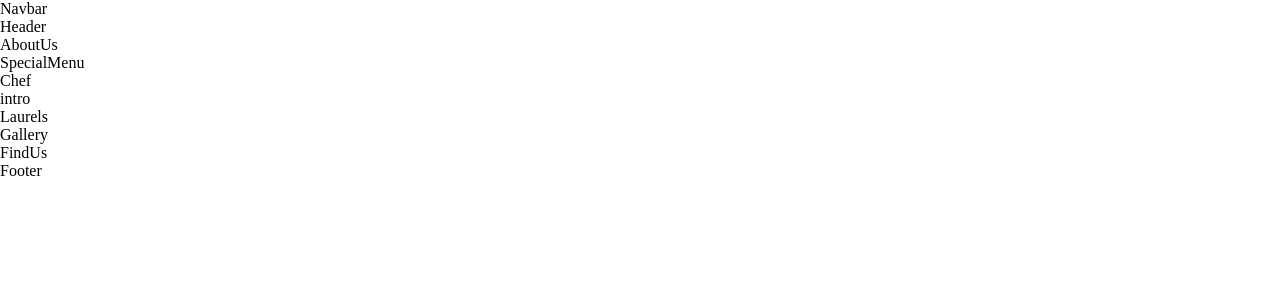
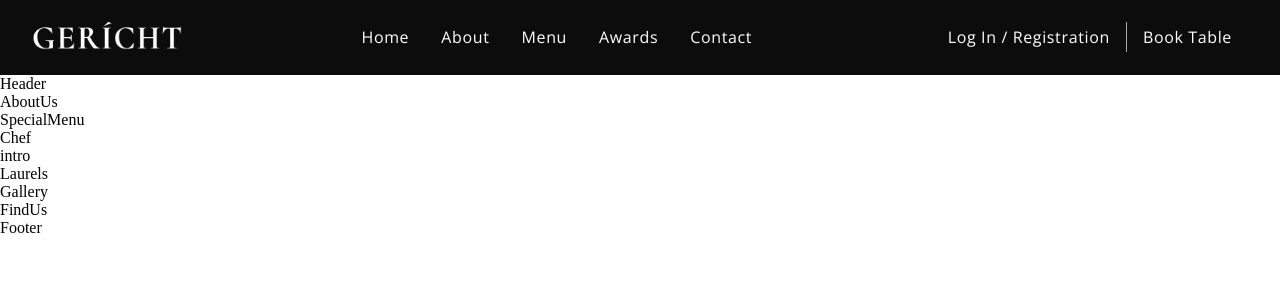
Before and after one commit to Logano-7/gerichtResturantDesign, a React (Vite) app: page / in a window 1280 px wide. Shown: the top 300 px of the page. Built offline with nearby package versions, Linux system fonts and the light colour scheme; a web font is replaced by a local one.

Commit message:
Navbar Complete.mk2

```diff
--- a/src/components/Navbar/Navbar.css
+++ b/src/components/Navbar/Navbar.css
@@ -0,0 +1,133 @@
+.app__navbar {
+    width: 100%;
+    display: flex;
+    justify-content: space-between;
+    align-items: center;
+    background: var(--color-black);
+
+    padding: 1rem 2rem;
+}
+
+.app__navbar-logo {
+    display: flex;
+    justify-content: flex-start;
+    align-items: center;
+}
+
+.app__navbar-logo img {
+    width: 150px;
+}
+
+.app__navbar-links {
+    flex: 1;
+    display: flex;
+    justify-content: center;
+    align-items: center;
+
+    list-style: none;
+}
+
+.app__navbar-links li {
+    margin: 0 1rem;
+    cursor: pointer;
+}
+
+.app__navbar-links li:hover {
+    color: var(--color-grey);
+}
+
+.app__navbar-login {
+    display: flex;
+    justify-content: flex-end;
+    align-items: center;
+}
+
+.app__navbar-login a {
+    margin: 0 1rem;
+    text-decoration: none;
+    transition: .5s ease;
+}
+
+.app__navbar-login a:hover {
+    border-bottom: 1px solid var(--color-golden);
+}
+
+.app__navbar-login div {
+    width: 1px;
+    height: 30px;
+    background: var(--color-grey);
+}
+
+.app__navbar-smallscreen {
+    display: none;
+}
+
+.app__navbar-smallscreen_overlay {
+    position: fixed;
+    top: 0;
+    left: 0;
+    width: 100%;
+    height: 100vh;
+    background: var(--color-black);
+    transition: .5s ease;
+
+    flex-direction: column;
+    z-index: 5;
+}
+
+.app__navbar-smallscreen_overlay .overlay__close {
+    font-size: 27px;
+    color: var(--color-golden);
+    cursor: pointer;
+
+    position: absolute;
+    top: 20px;
+    right: 20px;
+}
+
+.app__navbar-smallscreen_links {
+    list-style: none;
+}
+
+.app__navbar-smallscreen_links li {
+    margin: 2rem;
+    cursor: pointer;
+    color: var(--color-golden);
+    font-size: 2rem;
+    text-align: center;
+    font-family: var(--font-base);
+}
+
+.app__navbar-smallscreen_links li:hover {
+    color: var(--color-white);
+}
+
+@media screen and (min-width: 2000px) {
+    .app__navbar-logo img {
+        width: 210px;
+    }
+}
+
+@media screen and (max-width: 1150px) {
+    .app__navbar-links {
+        display: none;
+    }
+
+    .app__navbar-smallscreen {
+        display: flex;
+    }
+}
+
+@media screen and (max-width: 650px) {
+    .app__navbar {
+        padding: 1rem;
+    }
+
+    .app__navbar-login {
+        display: none;
+    }
+
+    .app__navbar-logo img {
+        width: 110px;
+    }
+}
--- a/src/components/Navbar/Navbar.jsx
+++ b/src/components/Navbar/Navbar.jsx
@@ -1,9 +1,87 @@
-import React from 'react'
+import React from "react";
+import { GiHamburgerMenu } from "react-icons/gi";
+import { MdOutlineRestaurantMenu } from "react-icons/md";
+import images from "../../constants/images";
+import "./Navbar.css";
 
 const Navbar = () => {
+  const [toggleMenu, setToggleMenu] = React.useState(false);
   return (
-    <div>Navbar</div>
-  )
-}
+    <nav className="app__navbar">
+      <div className="app__navbar-logo">
+        <img src={images.gericht} alt="app__logo" />
+      </div>
+      <ul className="app__navbar-links">
+        <li className="p__opensans">
+          <a href="#home">Home</a>
+        </li>
+        <li className="p__opensans">
+          <a href="#about">About</a>
+        </li>
+        <li className="p__opensans">
+          <a href="#menu">Menu</a>
+        </li>
+        <li className="p__opensans">
+          <a href="#awards">Awards</a>
+        </li>
+        <li className="p__opensans">
+          <a href="#contact">Contact</a>
+        </li>
+      </ul>
+      <div className="app__navbar-login">
+        <a href="#login" className="p__opensans">
+          Log In / Registration
+        </a>
+        <div />
+        <a href="/" className="p__opensans">
+          Book Table
+        </a>
+      </div>
+      <div className="app__navbar-smallscreen">
+        <GiHamburgerMenu
+          color="#fff"
+          fontSize={27}
+          onClick={() => setToggleMenu(true)}
+        />
+        {toggleMenu && (
+          <div className="app__navbar-smallscreen_overlay flex__center slide-bottom">
+            <MdOutlineRestaurantMenu
+              fontSize={27}
+              className="overlay__close"
+              onClick={() => setToggleMenu(false)}
+            />
+            <ul className="app__navbar-smallscreen_links">
+              <li>
+                <a href="#home" onClick={() => setToggleMenu(false)}>
+                  Home
+                </a>
+              </li>
+              <li>
+                <a href="#about" onClick={() => setToggleMenu(false)}>
+                  About
+                </a>
+              </li>
+              <li>
+                <a href="#menu" onClick={() => setToggleMenu(false)}>
+                  Menu
+                </a>
+              </li>
+              <li>
+                <a href="#awards" onClick={() => setToggleMenu(false)}>
+                  Awards
+                </a>
+              </li>
+              <li>
+                <a href="#contact" onClick={() => setToggleMenu(false)}>
+                  Contact
+                </a>
+              </li>
+            </ul>
+          </div>
+        )}
+      </div>
+    </nav>
+  );
+};
 
-export default Navbar
+export default Navbar;
```
